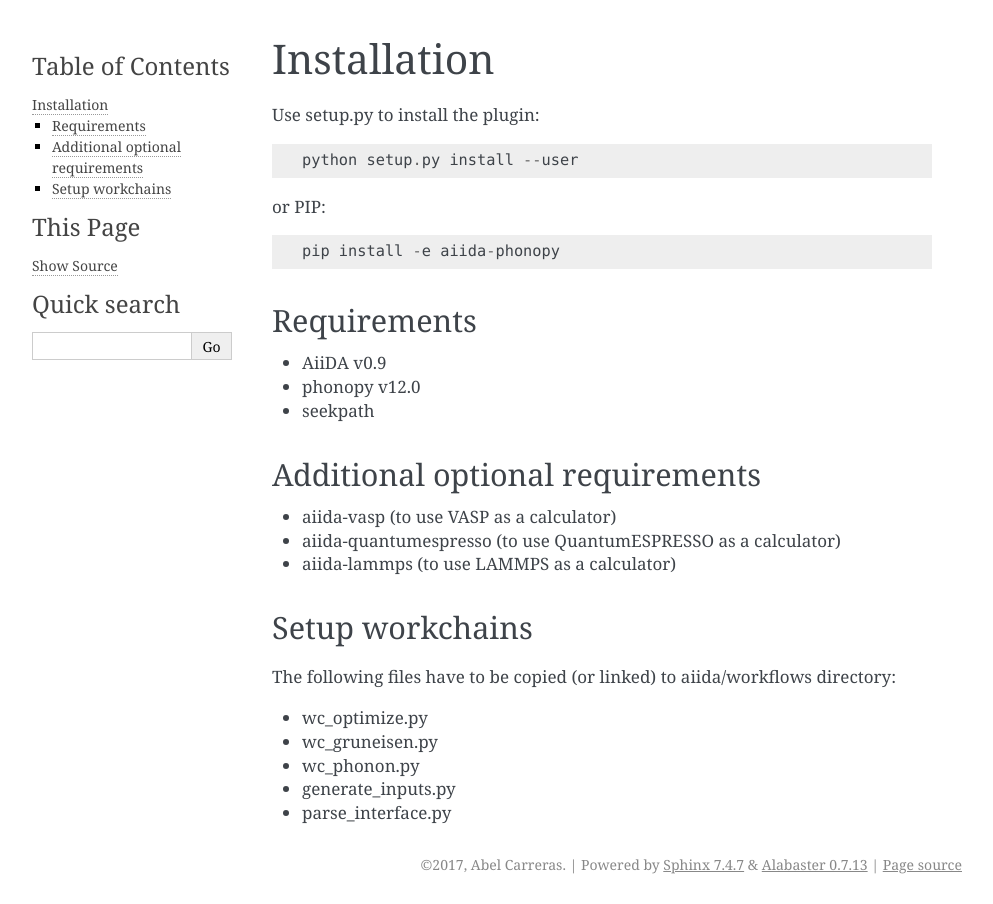
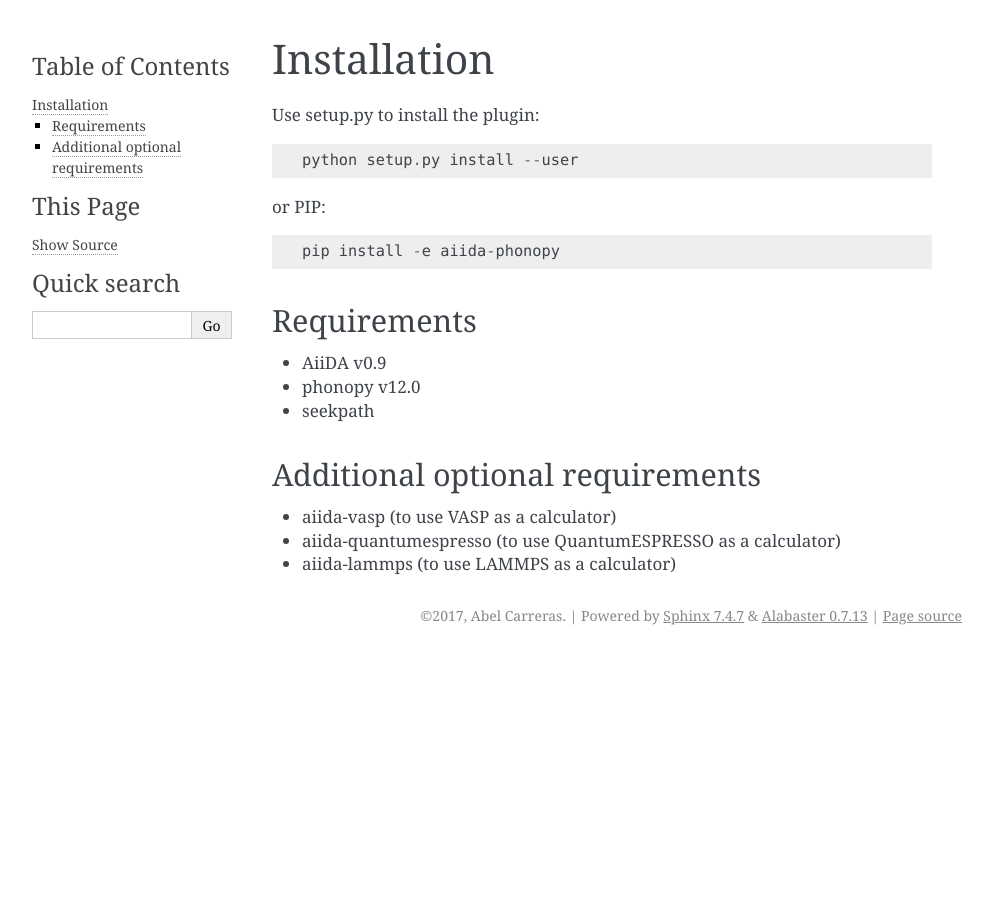
Before and after one commit to aiida-phonopy/aiida-phonopy, a Sphinx documentation site: the page built from docs/install.rst, in a window 1280 px wide. Shown: the whole page, without its empty margins (148-1141 px from the left). Built offline with Sphinx 7.4.7, drawn with Linux system fonts in a browser that asks for light colours.

Commit message:
Update documentation

```diff
--- a/docs/install.rst
+++ b/docs/install.rst
@@ -23,13 +23,3 @@ Additional optional requirements
 * aiida-vasp (to use VASP as a calculator)
 * aiida-quantumespresso (to use QuantumESPRESSO as a calculator)
 * aiida-lammps (to use LAMMPS as a calculator)
-
-Setup workchains
-----------------
-The following files have to be copied (or linked) to aiida/workflows directory:
-
-* wc_optimize.py
-* wc_gruneisen.py
-* wc_phonon.py
-* generate_inputs.py
-* parse_interface.py
```
